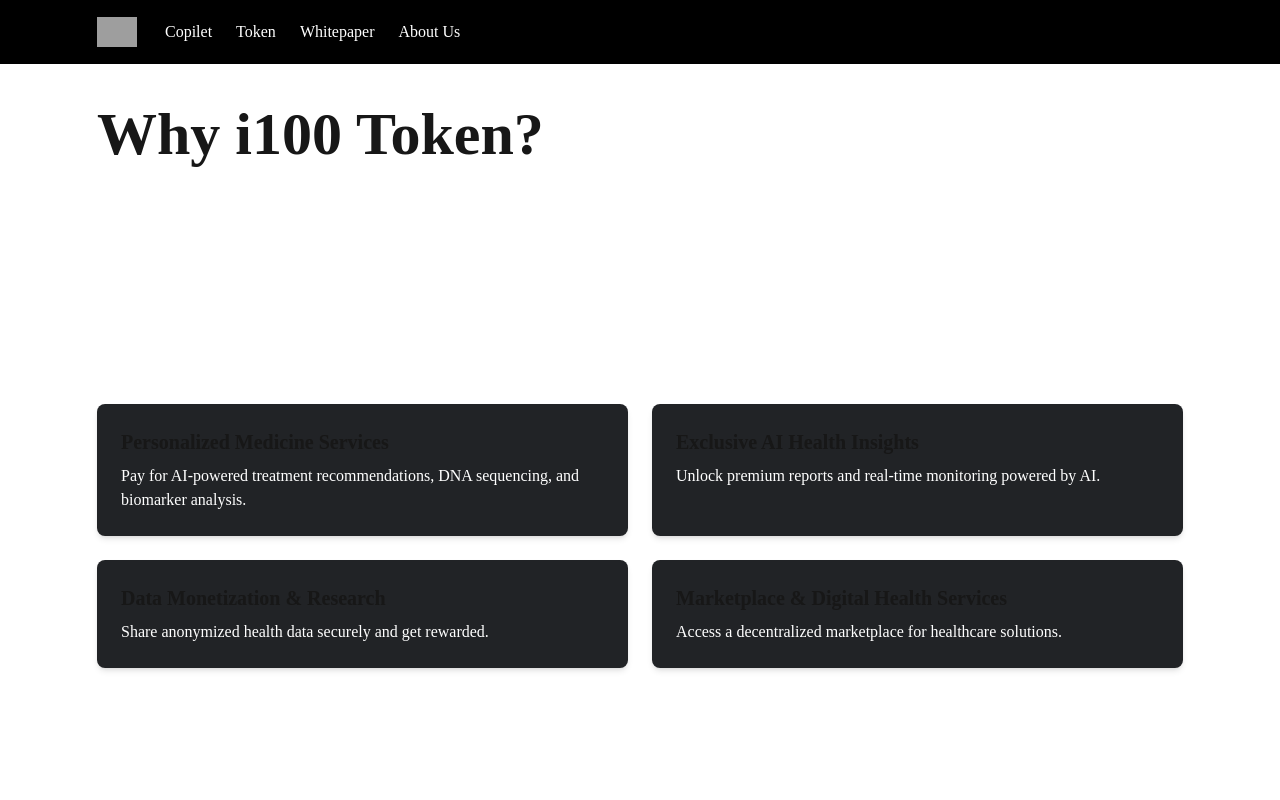
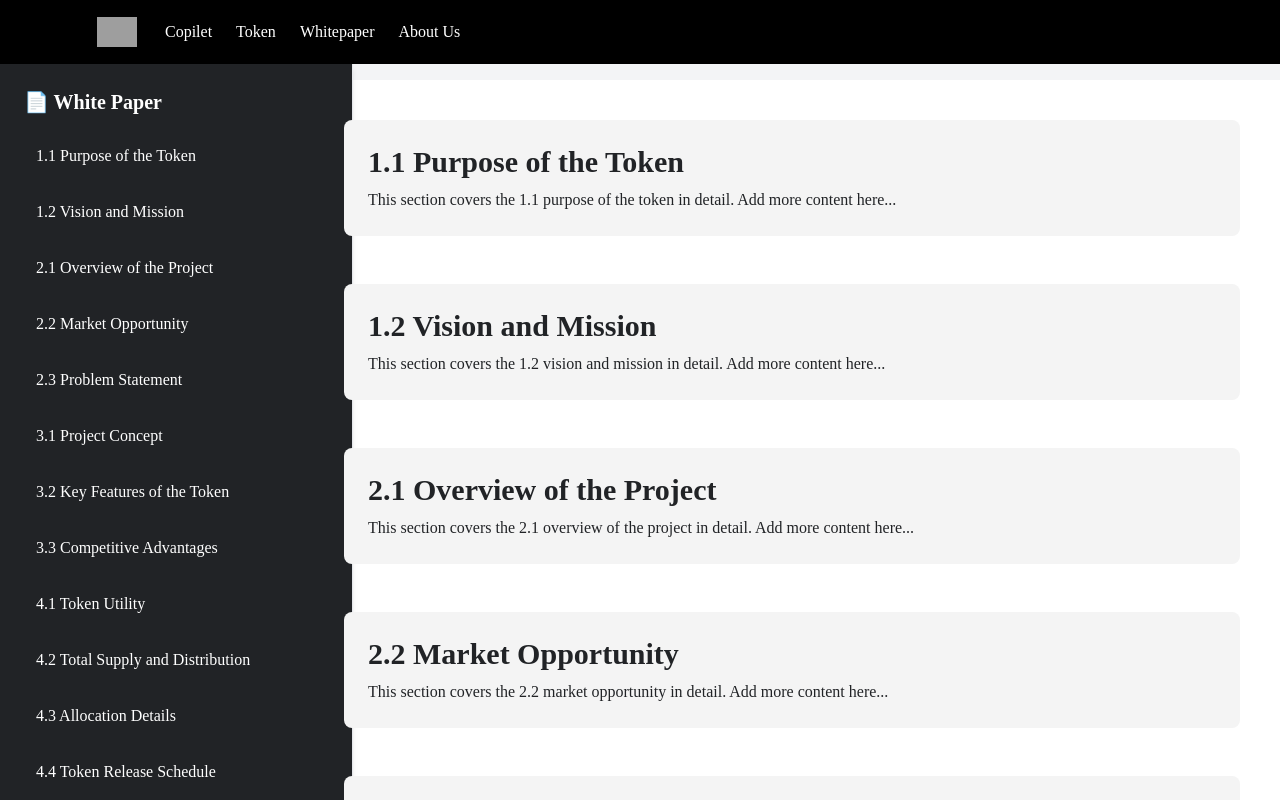
Before and after one commit to kamrani733/i100, a Next.js app: page /whitepaper in a window 1280 px wide. Shown: the top 800 px of the page. Built offline with nearby package versions, Linux system fonts and the light colour scheme; grey boxes are pictures that could not be loaded.

Commit message:
add whitepaper

```diff
--- a/app/components/navbar.tsx
+++ b/app/components/navbar.tsx
@@ -2,7 +2,7 @@ import Image from "next/image";
 
 export default function Navabr() {
   return (
-    <header className="z-30 h-16 font-secondary bg-black">
+    <header className="z-30 h-16 font-secondary fixed w-full  bg-black">
       <nav className="container relative flex w-full items-center">
         {/* Logo */}
         <a className="z-30 mr-4 flex h-16 items-center" href="/">
--- a/app/copilot/page.tsx
+++ b/app/copilot/page.tsx
@@ -6,7 +6,7 @@ export default function copilot() {
   return (
     <>
       <Navbar />
-      <div className="container mx-auto flex flex-col items-center justify-between py-10 md:flex-row">
+      <div className="container pt-20 mx-auto flex flex-col items-center justify-between py-10 md:flex-row">
         <div className="flex w-full flex-col items-center justify-start py-4 md:items-start md:w-1/2">
           <h1 className=" font-extrabold text-6xl">i100 Copilot</h1>
           <h2 className="mt-6 font-secondary text-xl font-medium md:mt-3 lg:text-2xl">
--- a/app/page.tsx
+++ b/app/page.tsx
@@ -5,7 +5,7 @@ export default function Home() {
   return (
     <>
       <Navabr />
-      <div className="container mx-auto flex flex-col items-center justify-between py-10 md:flex-row">
+      <div className="container pt-20  mx-auto flex flex-col items-center justify-between py-10 md:flex-row">
         <div className="flex w-full flex-col items-center justify-start py-4 md:items-start md:w-1/2">
           <h1 className=" font-extrabold text-6xl">i100 + AI</h1>
           <h2 className="mt-6 font-secondary text-xl font-medium md:mt-3 lg:text-2xl">
--- a/app/token/page.tsx
+++ b/app/token/page.tsx
@@ -6,7 +6,7 @@ export default function Token() {
   return (
     <>
       <Navbar />
-      <div className="container flex flex-col mt-10">
+      <div className="container pt-20 flex flex-col mt-10">
           <h1 className=" font-extrabold text-6xl ">Why i100 Token?</h1>
           <ul className="mt-8 text-lg text-white  ">
             <li>
--- a/app/whitepaper/page.tsx
+++ b/app/whitepaper/page.tsx
@@ -1,86 +1,87 @@
+"use client";
 import Navbar from "../components/navbar";
 import Footer from "../components/footer";
-import Image from "next/image";
 
-export default function Token() {
+const sections = [
+  { id: "purpose", title: "1.1 Purpose of the Token" },
+  { id: "vision-mission", title: "1.2 Vision and Mission" },
+  { id: "overview", title: "2.1 Overview of the Project" },
+  { id: "market-opportunity", title: "2.2 Market Opportunity" },
+  { id: "problem-statement", title: "2.3 Problem Statement" },
+  { id: "concept", title: "3.1 Project Concept" },
+  { id: "key-features", title: "3.2 Key Features of the Token" },
+  { id: "competitive-advantages", title: "3.3 Competitive Advantages" },
+  { id: "utility", title: "4.1 Token Utility" },
+  { id: "supply-distribution", title: "4.2 Total Supply and Distribution" },
+  { id: "allocation-details", title: "4.3 Allocation Details" },
+  { id: "release-schedule", title: "4.4 Token Release Schedule" },
+  { id: "platform", title: "5.1 Blockchain Platform" },
+  { id: "smart-contract", title: "5.2 Smart Contract Details" },
+  { id: "security-audit", title: "5.3 Security and Audit Information" },
+  { id: "use-cases", title: "6.1 Real-World Applications of the Token" },
+  { id: "ecosystem-participants", title: "6.2 Ecosystem Participants" },
+  { id: "partnerships", title: "6.3 Partnerships and Collaborations" },
+  { id: "short-term", title: "7.1 Short-Term Milestones" },
+  { id: "long-term", title: "7.2 Long-Term Vision" },
+  { id: "core-team", title: "8.1 Core Team Members" },
+  { id: "advisors", title: "8.2 Advisors and Partners" },
+  { id: "funding", title: "9.1 Pre-Sale and Public Sale Details" },
+  { id: "fund-allocation", title: "9.2 Fund Allocation" },
+  { id: "legal-compliance", title: "9.3 Legal and Regulatory Compliance" },
+  { id: "marketing", title: "10.1 Marketing and Growth Plans" },
+  { id: "community", title: "10.2 Community Building and Engagement" },
+  { id: "listing", title: "10.3 Listing on Exchanges" },
+];
+
+export default function Whitepaper() {
+  const handleScrollToSection = (id: string) => {
+    document
+      .getElementById(id)
+      ?.scrollIntoView({ behavior: "smooth", block: "start" });
+  };
+
   return (
     <>
       <Navbar />
-      <div className="container flex flex-col mt-10">
-          <h1 className=" font-extrabold text-6xl ">Why i100 Token?</h1>
-          <ul className="mt-8 text-lg text-white  ">
-            <li>
-              <strong>Decentralized Healthcare Economy:</strong> Take control of
-              your medical data and treatment choices.
+      <div className="flex pt-20 min-h-screen bg-gray-100">
+        {/* Sidebar */}
+        <div className="w-1/5">
+          <aside className=" bg-muted text-white p-6 border-r shadow-md h-screen fixed top-16 left-0 bottom-16 overflow-x-auto">
+            <h2 className="text-xl font-semibold mb-4  ">
+              📄 White Paper
+            </h2>
+            <ul className="space-y-2">
+              {sections.map((section) => (
+                <li
+                  key={section.id}
+                  className="p-3 rounded-lg cursor-pointer hover:bg-gray-200 hover:text-gray-900 transition"
+                  onClick={() => handleScrollToSection(section.id)}
+                >
+                  {section.title}
                 </li>
-            <li>
-              <strong>Frictionless Payments:</strong> Use i100 Token for
-              AI-driven health insights, consultations, and more.
-            </li>
-            <li>
-              <strong>Privacy & Security:</strong> Blockchain ensures encrypted
-              data and transparency.
-            </li>
-            <li>
-              <strong>Global Accessibility:</strong> Borderless healthcare
-              services, anywhere.
-            </li>
+              ))}
             </ul>
+          </aside>
         </div>
-       <section className="container mx-auto mt-12">
-        <h2 className="text-2xl font-semibold text-white">
-          Key Uses of i100 Token
+
+         <main className="flex-1 w-4/5 ml-1/4 p-10 bg-white">
+          {sections.map((section) => (
+            <div
+              key={section.id}
+              id={section.id}
+              className="mb-12 p-6 ml-12 bg-[#F4F4F4] text-muted   rounded-lg transition transform hover:scale-[1.02]"
+            >
+              <h2 className="text-3xl font-bold text-muted ">
+                {section.title}
               </h2>
-        <div className="grid md:grid-cols-2 gap-6 mt-4">
-          <div className="bg-muted p-6 rounded-lg shadow-md">
-            <h3 className="font-semibold text-xl">
-              Personalized Medicine Services
-            </h3>
-            <p className="text-white mt-2">
-              Pay for AI-powered treatment recommendations, DNA sequencing, and
-              biomarker analysis.
+              <p className="mt-2">
+                This section covers the {section.title.toLowerCase()} in detail.
+                Add more content here...
               </p>
             </div>
-          <div className="bg-muted p-6 rounded-lg shadow-md">
-            <h3 className="font-semibold text-xl">
-              Exclusive AI Health Insights
-            </h3>
-            <p className="text-white mt-2">
-              Unlock premium reports and real-time monitoring powered by AI.
-            </p>
+          ))}
+        </main>
       </div>
-          <div className="bg-muted p-6 rounded-lg shadow-md">
-            <h3 className="font-semibold text-xl">
-              Data Monetization & Research
-            </h3>
-            <p className="text-white mt-2">
-              Share anonymized health data securely and get rewarded.
-            </p>
-          </div>
-          <div className="bg-muted p-6 rounded-lg shadow-md">
-            <h3 className="font-semibold text-xl">
-              Marketplace & Digital Health Services
-            </h3>
-            <p className="text-white mt-2">
-              Access a decentralized marketplace for healthcare solutions.
-            </p>
-          </div>
-        </div>
-      </section>
-
-      <section className="max-w-6xl mx-auto my-12 text-center">
-        <h2 className="text-2xl font-semibold text-white">
-          Join the Future of AI-Driven Healthcare
-        </h2>
-        <p className="mt-4 text-lg text-white">
-          Be part of a revolution where AI and blockchain deliver personalized,
-          secure, and innovative healthcare solutions.
-        </p>
-        <button className="mt-6 px-6 py-3 bg-muted text-white text-lg font-semibold rounded-lg shadow-md hover:bg-blue-700">
-          Learn More
-        </button>
-      </section>
-
       <Footer />
     </>
   );
```
Lines whose indentation alone changed are shown as unchanged.
